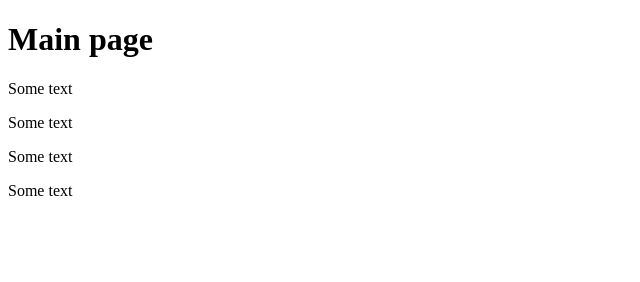
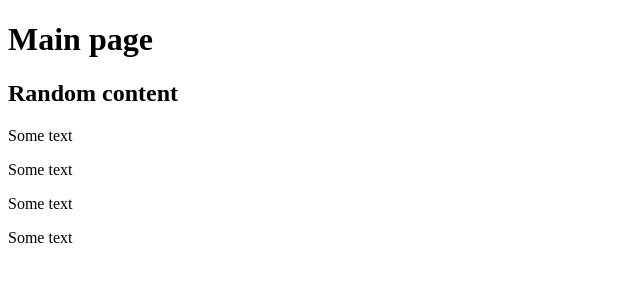
Before and after one commit to MosiichukVadym/RRPS01, a plain HTML site: page index.html in a window 1280 px wide. Shown: the whole page, without its empty margins (0-640 px from the left). Drawn offline with Linux system fonts and the light colour scheme.

Commit message:
Add 2-nd level header

```diff
--- a/index.html
+++ b/index.html
@@ -6,6 +6,7 @@
 </head>
 <body>
     <h1>Main page</h1>
+    <h2>Random content</h2>
     <p>Some text</p>
     <p>Some text</p>
     <p>Some text</p>
```
